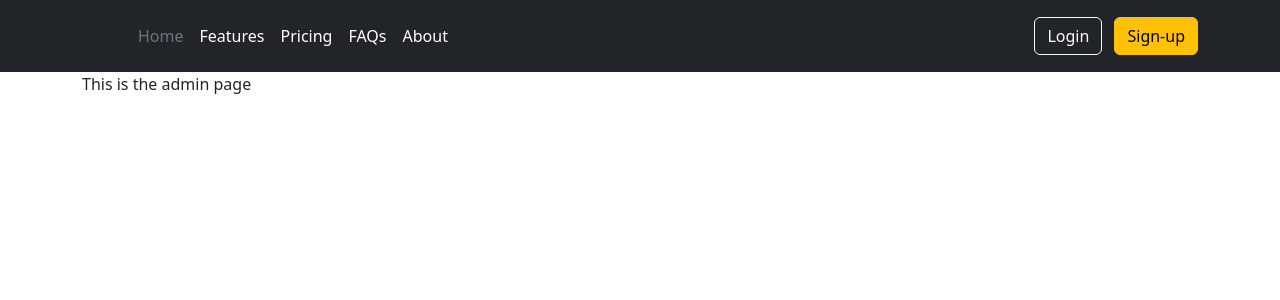
After one commit to Jesse9475/FBLA_PROJECT_2024, a Flask app: page /admin in a window 1280 px wide. The commit adds this page. Shown: the top 300 px of the page. Run offline with Flask 3, Linux system fonts and the light colour scheme; a user stored in the database is signed in.

Commit message:
Added new admin page

```diff
--- a/app.py
+++ b/app.py
@@ -1,4 +1,4 @@
-from flask import Flask, render_template, request, redirect, url_for, session
+from flask import Flask, render_template, request, redirect, url_for, session, flash
 from flask_sqlalchemy import SQLAlchemy
 from datetime import datetime
 from werkzeug.security import generate_password_hash, check_password_hash
@@ -23,6 +23,8 @@ class User(db.Model):
     __bind_key__ = 'users'
     id = db.Column(db.Integer, primary_key = True)
     username = db.Column(db.String(25), unique = True, nullable = False)
+    is_admin = db.Column(db.Boolean, default = False)
+
     password_hash = db.Column(db.String(150), nullable = False)
 
     def set_password(self, password):
@@ -107,7 +109,8 @@ def register():
     if user:
         return render_template("index.html", error = "User already here!")
     else:
-        new_user = User(username = username)
+        is_admin = User.query.count() == 0
+        new_user = User(username = username, is_admin = is_admin)
         new_user.set_password(password)
         db.session.add(new_user)
         db.session.commit()
@@ -125,6 +128,19 @@ def logout():
     session.pop('username', None)
     return redirect(url_for('index'))
 
+@app.route('/admin')
+def admin():
+    if "username" in session:
+        user = User.query.filter_by(username = session['username']).first()
+        if user and user.is_admin:
+            return render_template("admin.html", username = user.username)
+        else:
+            flash("You must be admin to access this page.")
+            return redirect(url_for('dashboard'))
+    else:
+        flash("You must be logged in to access this page.")
+        return redirect(url_for('index'))
+
 if __name__ == "__main__":
     with app.app_context():
         db.create_all()
--- /dev/null
+++ b/templates/admin.html
@@ -0,0 +1,11 @@
+{% extends 'base.html' %}
+
+{% block head %}
+<title>Admin Page</title>
+{% endblock %}
+
+{% block body %}
+
+<p>This is the admin page</p>
+
+{% endblock %}
--- a/templates/base.html
+++ b/templates/base.html
@@ -35,6 +35,18 @@
 
 
     <div class="container">
+        <!-- Flash messages -->
+        {% with messages = get_flashed_messages() %}
+            {% if messages %}
+                <div class="alert alert-warning alert-dismissible fade show mt-3" role="alert">
+                    {% for message in messages %}
+                        <div>{{ message }}</div>
+                    {% endfor %}
+                    <button type="button" class="btn-close" data-bs-dismiss="alert" aria-label="Close"></button>
+                </div>
+            {% endif %}
+        {% endwith %}
+
         {% block body %} {% endblock %}
     </div>
 
```
Also changed, not shown: instance/users.db.
